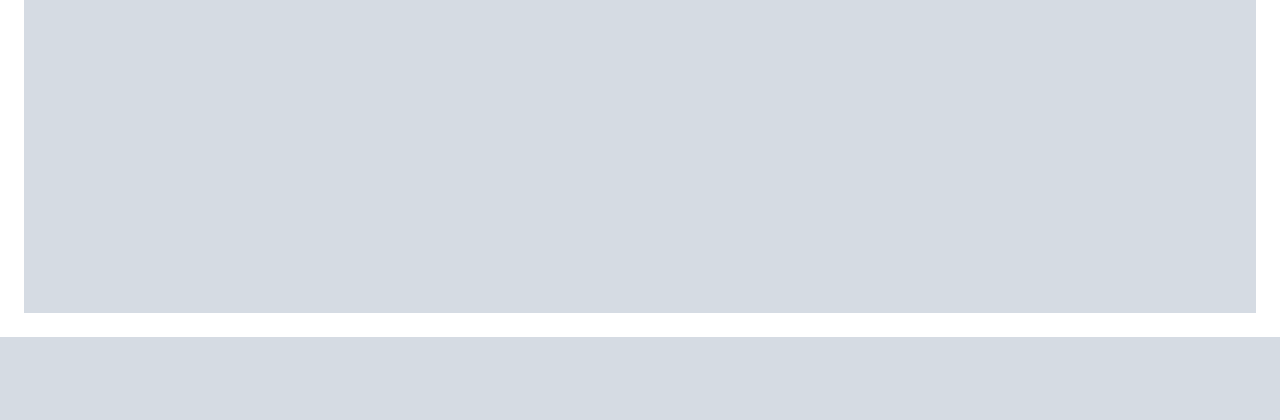
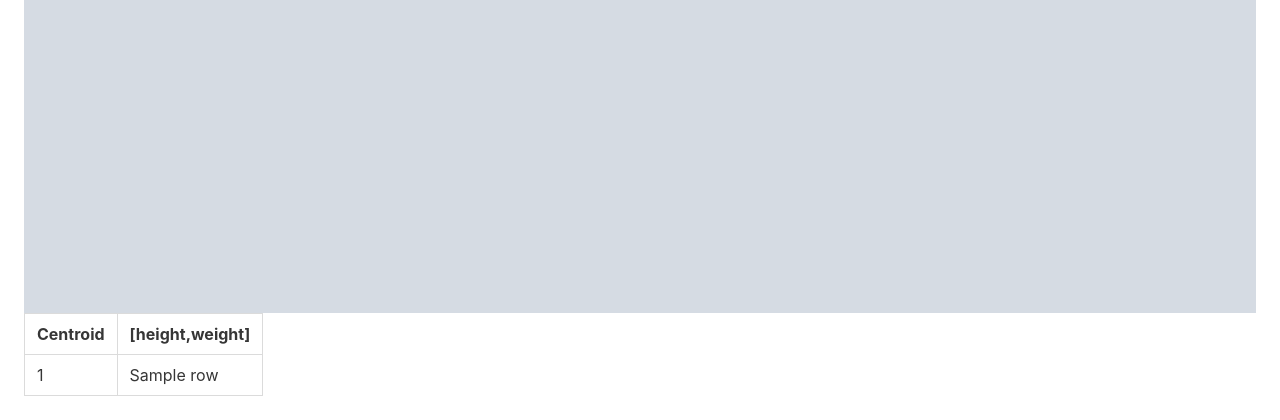
Before and after one commit to RoneyThomas/k_means_map_reduce, a Flask app: template templates/results.html in a window 1280 px wide. Shown: the part 720-1140 px from the top of the page. Before the commit the page ends 1057 px from the top, so only its background shows below. Run offline with Flask 2, Linux system fonts and the light colour scheme; the template is opened without the code that fills it: most values are stand-ins (such as "Sample title", 1, 10 or a date in 2020); grey boxes marked "Sample" are stand-in pictures; some libraries are stand-ins or nearby versions.

Commit message:
Added table for displaying where the centroid is.

```diff
--- a/app.py
+++ b/app.py
@@ -1,5 +1,6 @@
 import os
 import pathlib
+import csv
 
 from flask import Flask, redirect, render_template, request, flash, url_for
 import time
@@ -51,4 +52,6 @@ def upload_data():
 @app.route("/graphs/<file_name>", methods=['GET'])
 def results(file_name):
     kmeans.KMeans(file_name).generate()
-    return render_template('results.html', filename=file_name+".png")
+    rdr = csv.reader(open(f'static/graphs/{file_name}.csv', "r"))
+    csv_data = [row for row in rdr]
+    return render_template('results.html', filename=file_name+".png", data=csv_data)
--- a/pack/kmeans.py
+++ b/pack/kmeans.py
@@ -58,12 +58,15 @@ class KMeans:
             # Storing the old centroid values
             c_old = deepcopy(C)
             # Finding the new centroids by taking the average value
+            vals_to_disk = {}
             for i in range(k):
                 points = [X[j] for j in range(len(X)) if clusters[j] == i]
+                vals_to_disk[i] = points
                 C[i] = np.mean(points, axis=0)
             # Euclidean Distance Caculator
             error = self.dist(C, c_old, None)
-
+            out_df = pd.concat({k: pd.Series(v) for k, v in vals_to_disk.items()})
+            out_df.to_csv(f'static/graphs/{self.file_name}.csv')
         return C, clusters, k
 
     def generate(self):
--- a/templates/results.html
+++ b/templates/results.html
@@ -27,5 +27,19 @@
 <figure class="image is-375by281">
     <img src="../static/graphs/{{filename}}">
 </figure>
+<table class="table is-bordered">
+    <thead>
+    <tr>
+      <th>Centroid</th>
+      <th>[height,weight]</th>
+    </tr>
+  </thead>
+    {% for row in data %}
+    <tr>
+        <td>{{ row.0 }}</td>
+        <td>{{ row.2 }}</td>
+    </tr>
+    {% endfor %}
+</table>
 </body>
 </html>
```
